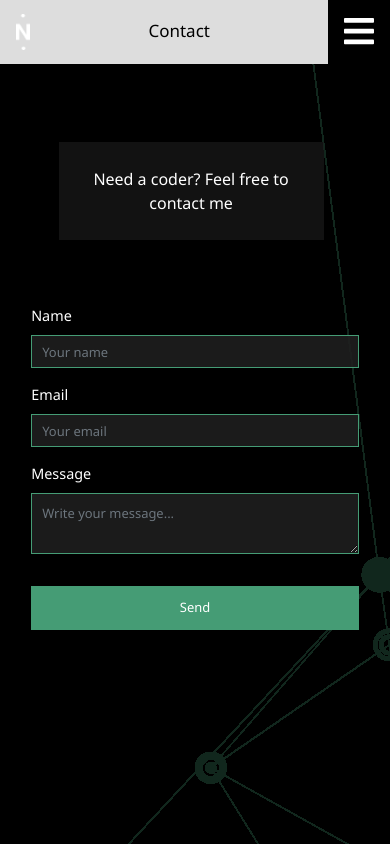
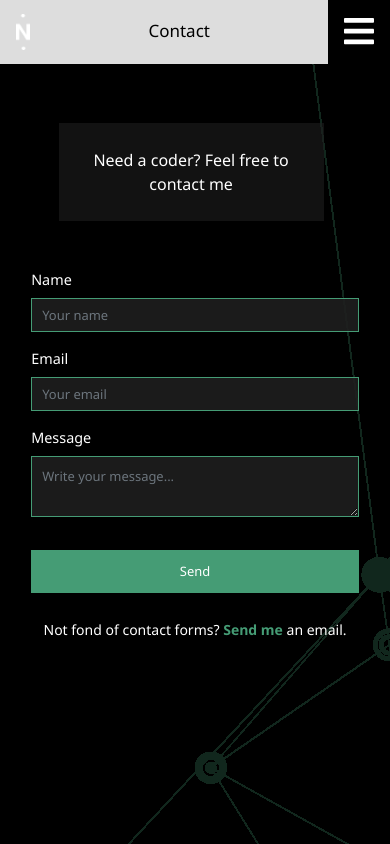
Before and after one commit to Bostos/portfolio-vue, a Vue app: page /contact in a window 390 px wide. Built offline with nearby package versions, Linux system fonts and the light colour scheme; the HTML template or start-up script is replaced by a standard one.

Commit message:
about & contact page fix

```diff
--- a/src/App.vue
+++ b/src/App.vue
@@ -124,7 +124,7 @@
   #content{
     background-color: #000;
     background-image: url("assets/img/dots-background.png");
-    height: 100vh;
+    min-height: 100vh;
     flex: 1;
   }
 
--- a/src/components/ContactForm.vue
+++ b/src/components/ContactForm.vue
@@ -1,5 +1,5 @@
 <template>
-  <form @submit="submit" method="post" action="">
+  <form @submit.prevent="submit" method="post" action="">
 
     <div class="form-group">
       <label for="name">Name</label>
--- a/src/router/index.js
+++ b/src/router/index.js
@@ -26,6 +26,10 @@ const routes = [
     component: () => import('../views/Contact.vue')
   },
   {
+    path: '/contact-me',
+    redirect: '/contact'
+  },
+  {
     path: '/portfolio/:id',
     name: 'project',
     component: () => import('../views/Project.vue')
--- a/src/views/About.vue
+++ b/src/views/About.vue
@@ -16,8 +16,10 @@
   	<div class='rowflex'>
   	    <div class='columnflex'>
   	    	<div id="text">
-  	    		<p>Lorem ipsum dolor sit amet, consectetur adipiscing elit, sed do eiusmod tempor incididunt ut labore et dolore magna aliqua. Quis ipsum suspendisse ultrices gravida. Risus commodo viverra maecenas accumsan lacus vel facilisis.<br><br>
-  	    		Lorem ipsum dolor sit amet, consectetur adipiscing elit, sed do eiusmod tempor incididunt ut labore et dolore magna aliqua. Quis ipsum suspendisse ultrices gravida.</p>
+  	    		<p>I am a professional full stack web developer with more than 3 years of experience.<br><br>
+              I have a diverse set of skills, ranging from web design with HTML + CSS + JavaScript, using frontend frameworks such as Vue.JS all the way to backend technologies such as PHP, MySQL, MongoDB, Laravel framework and Node.JS.<br><br>
+              I have done several projects such as web applications for tourist and rent-a-car agencies, restaurants and other business organizations.
+            </p>
   	    	</div>
   	    </div>
   	    <div class="columnflex">
--- a/src/views/Contact.vue
+++ b/src/views/Contact.vue
@@ -18,6 +18,8 @@
   	    <div class='columnflex'>
   	    	<div id="contact">
   	    		<ContactForm></ContactForm>
+
+            <p id="email-link">Not fond of contact forms? <a href="mailto:nikola.stamenkovski.web@gmail.com">Send me</a> an email.</p>
 
             <form name="contact" method="post" style="display:none;" data-netlify="true">
 
@@ -96,6 +98,19 @@
       height: auto;
     }
 
+    #email-link{
+      color: white;
+      text-align: center;
+      font-size: 18px;
+      margin-top: 10%;
+    }
+
+    #email-link a{
+      text-decoration: none;
+      font-weight: bold;
+      color: #459c75;
+    }
+
   }
 
   /* Responsive */
@@ -106,11 +121,11 @@
     }
 
     #contact{
-      margin: 15% 8% 10% 8%;
+      margin: 10% 8% 10% 8%;
     }
 
     #contact-text{
-      margin-top: 20%;
+      margin-top: 15%;
       margin-left: 15%;
     }
 
@@ -125,5 +140,18 @@
       height: auto;
     }
 
+    #email-link{
+      color: white;
+      text-align: center;
+      font-size: 14px;
+      margin-top: 8%;
+    }
+
+    #email-link a{
+      text-decoration: none;
+      font-weight: bold;
+      color: #459c75;
+    }
+
   }
 </style>
```
